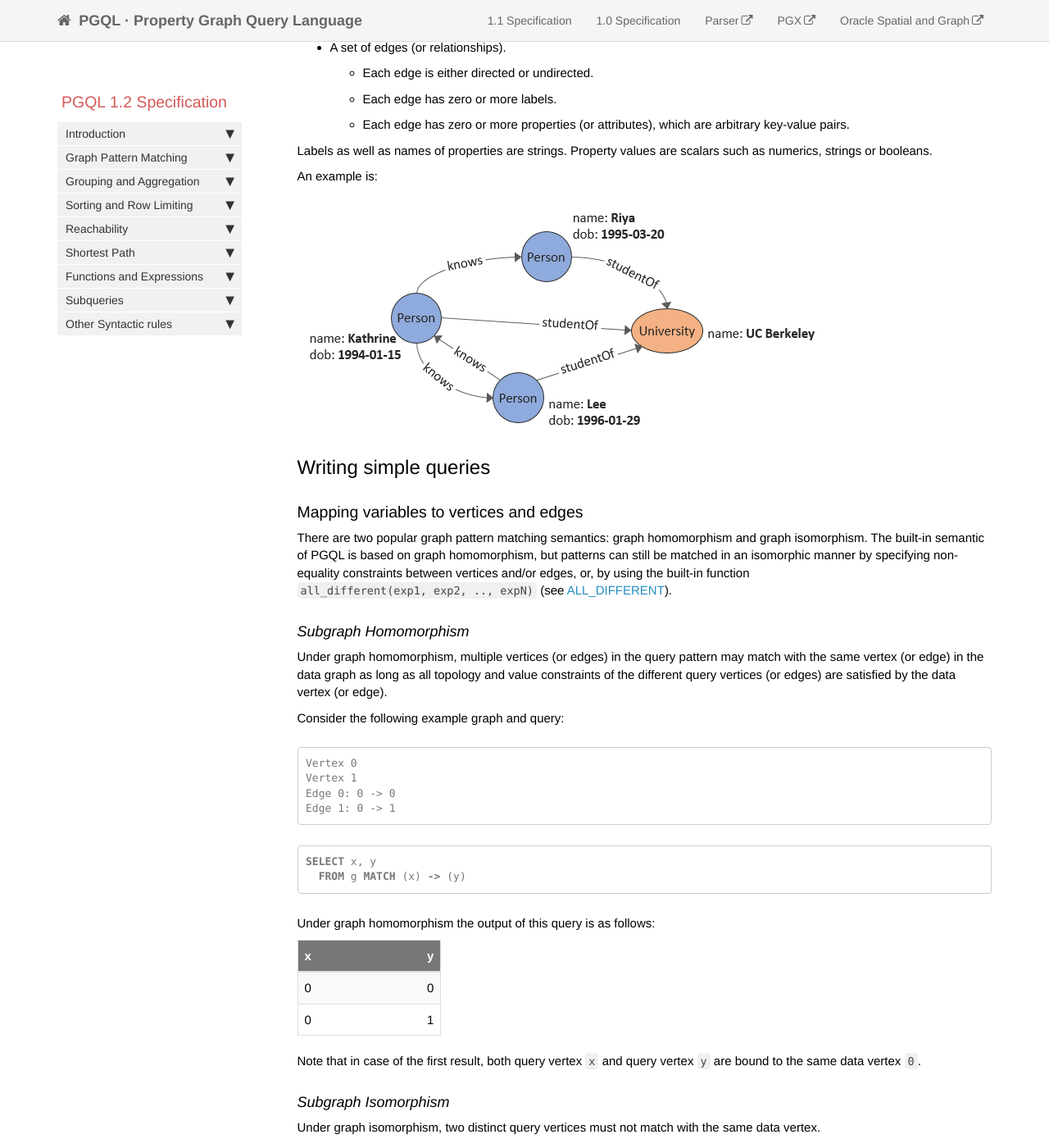
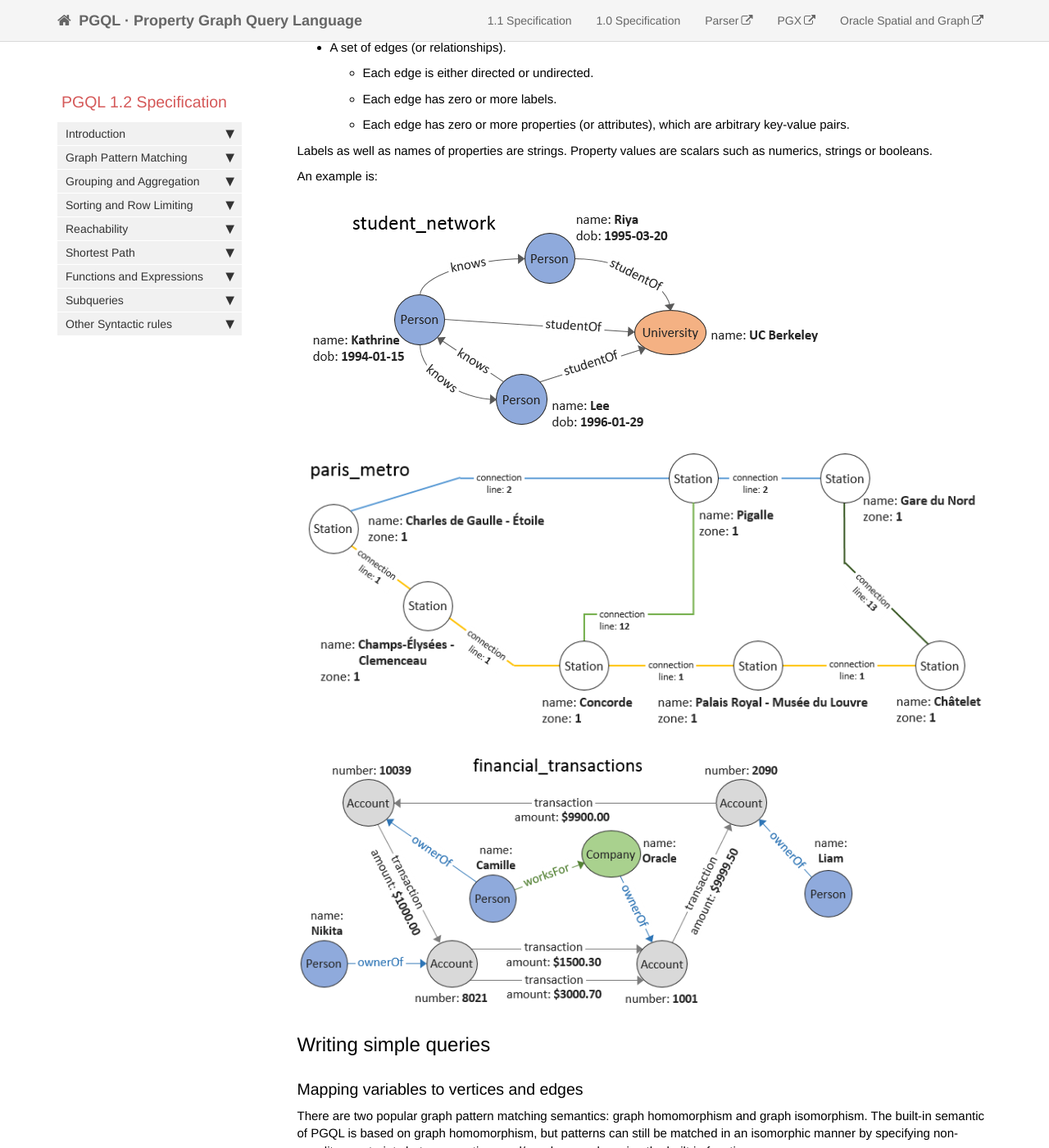
Before and after one commit to oracle/pgql-lang, a Jekyll site: the page built from pages/pgql-1.2-spec.md, in a window 1280 px wide and 1400 px high, scrolled down 1409 px. Shown: the whole window at 82% size. Built offline with Jekyll 4.4.1, drawn with Linux system fonts in a browser that asks for light colours; nearby versions of some CDN libraries; comment, search, counter and statistics services are not loaded.

Commit message:
more example graphs

```diff
--- a/_includes/image.html
+++ b/_includes/image.html
@@ -1 +1 @@
-<figure>{% if {{include.url}} %}<a class="no_icon" target="_blank" href="{{include.url}}">{% endif %}<img class="docimage" src="../../images/{{include.file}}" alt="{{include.alt}}" />{% if {{include.url}} %}</a>{% endif %}</figure>
+<figure>{% if {{include.url}} %}<a class="no_icon" target="_blank" href="{{include.url}}">{% endif %}<img class="docimage" src="../../images/{{include.file}}" alt="{{include.alt}}" {% if include.style %} style="{{ include.style }}" {% endif %} />{% if {{include.url}} %}</a>{% endif %}</figure>
--- a/css/customstyles.css
+++ b/css/customstyles.css
@@ -906,7 +906,7 @@ span.soft {
 
 @media only screen and (min-width: 900px), @media only screen and (min-device-width: 900px) {
     .col-md-9 img {
-        max-width: 700px;
+        max-width: 850px;
         max-height: 700px;
     }
 }
--- a/pages/pgql-1.2-spec.md
+++ b/pages/pgql-1.2-spec.md
@@ -62,7 +62,11 @@ Labels as well as names of properties are strings. Property values are scalars s
 
 An example is:
 
-{% include image.html file="example_graphs/student_network.png" %}
+{% include image.html file="example_graphs/student_network.png"  %}
+
+{% include image.html file="example_graphs/paris_metro.png" %}
+
+{% include image.html file="example_graphs/financial_transactions.png" style="width:680px;" %}
 
 ## Writing simple queries
 
```
Also changed, not shown: images/example_graphs/financial_transactions.png (added), images/example_graphs/paris_metro.png (added), images/example_graphs/student_network.png, 3 other files.
